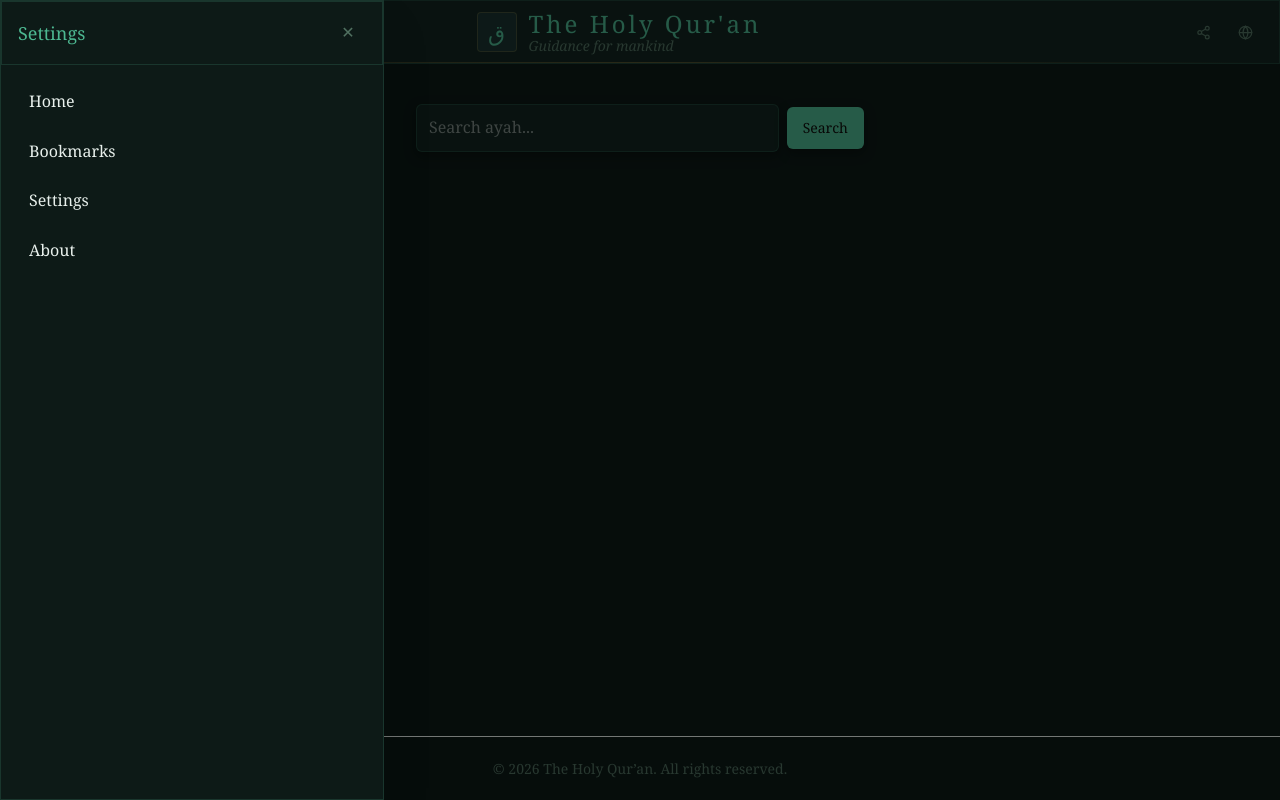
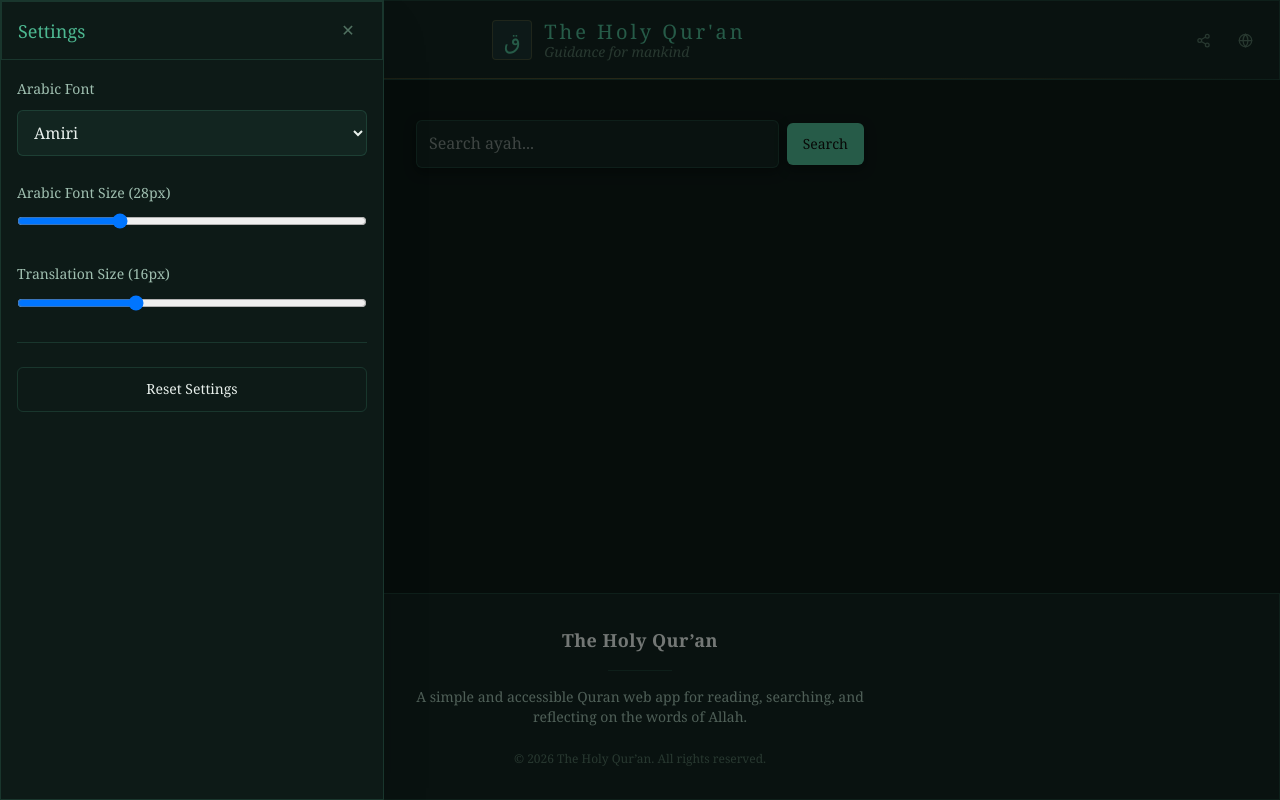
Before and after one commit to mkiuzzal01/quran-web, a Next.js app: page / in a window 1280 px wide. Both pictures are taken after a click on the button 35 px from the left and 32 px from the top of the page. Built offline with nearby package versions, Linux system fonts and the light colour scheme.

Commit message:
impment sidebar setting inputs

```diff
--- a/app/components/layouts/Footer.tsx
+++ b/app/components/layouts/Footer.tsx
@@ -1,15 +1,31 @@
-import Container from '../shared/Container'
+import Container from "../shared/Container";
 
 export default function Footer() {
   return (
-    <footer className="h-16 bg-base border-t flex items-center">
-      <Container className="flex items-center w-full">
-        <div className="flex-1 flex justify-center">
-          <span className="text-muted text-sm">
+    <footer className="bg-surface border-t border-theme mt-16">
+      <Container className="py-8">
+        <div className="flex flex-col items-center gap-4 text-center">
+
+          {/* Branding */}
+          <h3 className="text-primary text-lg font-semibold tracking-wide">
+            The Holy Qur’an
+          </h3>
+
+          {/* Divider */}
+          <div className="w-16 divider" />
+
+          {/* Description */}
+          <p className="text-secondary text-sm max-w-md">
+            A simple and accessible Quran web app for reading, searching,
+            and reflecting on the words of Allah.
+          </p>
+
+          {/* Footer Bottom */}
+          <div className="text-muted text-xs pt-2">
             © {new Date().getFullYear()} The Holy Qur’an. All rights reserved.
-          </span>
+          </div>
         </div>
       </Container>
     </footer>
-  )
+  );
 }
--- a/app/components/layouts/Navbar.tsx
+++ b/app/components/layouts/Navbar.tsx
@@ -12,7 +12,7 @@ export default function Navbar() {
 
   return (
     <>
-      <header className="h-16 bg-surface border-b border-theme flex items-center relative">
+      <header className="h-20 bg-surface border-b border-theme flex items-center relative">
 
         {/* Bottom accent line */}
         <div className="absolute bottom-0 left-0 right-0 h-px"
@@ -41,7 +41,7 @@ export default function Navbar() {
               </div>
 
               <div className="flex flex-col gap-[3px]">
-                <span className="text-gold text-2xl tracking-[3px] font-medium leading-none">
+                <span className="text-gold text-lg lg:text-xl 2xl:text-2xl tracking-[3px] font-medium leading-none">
                   The Holy Qur'an
                 </span>
                 <span className="text-muted text-sm italic leading-none">
--- a/app/components/layouts/SaidBar.tsx
+++ b/app/components/layouts/SaidBar.tsx
@@ -2,35 +2,88 @@
 
 import { useAppDispatch, useAppSelector } from "@/app/redux/hooks";
 import { closeSettings } from "@/app/redux/slice/ui.slice";
+import { updateSettings, resetSettings } from "@/app/redux/slice/settingsSlice";
 import Sheet from "../shared/Sheet";
 
 export default function Sidebar() {
   const dispatch = useAppDispatch();
-  const open = useAppSelector((state) => state.ui.settingsOpen);
+  const { settingsOpen } = useAppSelector((state) => state.ui);
+  const { arabicFont, arabicSize, translationSize } = useAppSelector((state) => state.settings);
 
   return (
     <Sheet
-      open={open}
+      open={settingsOpen}
       onClose={() => dispatch(closeSettings())}
       side="left"
       width="w-96"
       title="Settings"
     >
-      <div className="flex-1 p-4 space-y-2">
-        <button className="w-full text-left px-3 py-2 rounded hover:bg-gold/10">
-          Home
-        </button>
+      <div className="flex flex-col h-full p-4 space-y-6">
 
-        <button className="w-full text-left px-3 py-2 rounded hover:bg-gold/10">
-          Bookmarks
-        </button>
+        {/* Section: Arabic Font */}
+        <div>
+          <label className="text-secondary text-sm">
+            Arabic Font
+          </label>
+          <select
+            value={arabicFont}
+            onChange={(e) =>
+              dispatch(updateSettings({ arabicFont: e.target.value as any }))
+            }
+            className="input mt-2"
+          >
+            <option value="amiri">Amiri</option>
+            <option value="uthmanic">Uthmanic</option>
+          </select>
+        </div>
 
-        <button className="w-full text-left px-3 py-2 rounded hover:bg-gold/10">
-          Settings
-        </button>
+        {/* Arabic Size */}
+        <div>
+          <label className="text-secondary text-sm">
+            Arabic Font Size ({arabicSize}px)
+          </label>
+          <input
+            type="range"
+            min="20"
+            max="48"
+            value={arabicSize}
+            onChange={(e) =>
+              dispatch(updateSettings({ arabicSize: Number(e.target.value) }))
+            }
+            className="w-full mt-2"
+          />
+        </div>
 
-        <button className="w-full text-left px-3 py-2 rounded hover:bg-gold/10">
-          About
+        {/* Translation Size */}
+        <div>
+          <label className="text-secondary text-sm">
+            Translation Size ({translationSize}px)
+          </label>
+          <input
+            type="range"
+            min="12"
+            max="24"
+            value={translationSize}
+            onChange={(e) =>
+              dispatch(
+                updateSettings({
+                  translationSize: Number(e.target.value),
+                })
+              )
+            }
+            className="w-full mt-2"
+          />
+        </div>
+
+        {/* Divider */}
+        <div className="divider" />
+
+        {/* Reset Button */}
+        <button
+          onClick={() => dispatch(resetSettings())}
+          className="btn btn-outline w-full"
+        >
+          Reset Settings
         </button>
       </div>
     </Sheet>
--- a/app/providers/StoreProvider.tsx
+++ b/app/providers/StoreProvider.tsx
@@ -2,11 +2,17 @@
 
 import { Provider } from "react-redux";
 import { store } from "../redux/store";
+import { PersistGate } from "redux-persist/integration/react";
+import { persistor } from "../redux/persist";
 
 export default function StoreProvider({
   children,
 }: {
   children: React.ReactNode;
 }) {
-  return <Provider store={store}>{children}</Provider>;
+  return <Provider store={store}>
+    <PersistGate loading={null} persistor={persistor}>
+      {children}
+    </PersistGate>
+  </Provider>;
 }
--- /dev/null
+++ b/app/redux/persist.ts
@@ -0,0 +1,26 @@
+import { configureStore } from "@reduxjs/toolkit";
+import settingsReducer from "./slice/settingsSlice";
+import storage from "redux-persist/lib/storage";
+import { persistReducer, persistStore } from "redux-persist";
+
+const persistConfig = {
+  key: "settings",
+  storage,
+};
+
+const persistedReducer = persistReducer(persistConfig, settingsReducer);
+
+export const store = configureStore({
+  reducer: {
+    settings: persistedReducer,
+  },
+  middleware: (getDefaultMiddleware) =>
+    getDefaultMiddleware({
+      serializableCheck: false,
+    }),
+});
+
+export const persistor = persistStore(store);
+
+export type RootState = ReturnType<typeof store.getState>;
+export type AppDispatch = typeof store.dispatch;
--- /dev/null
+++ b/app/redux/slice/settingsSlice.ts
@@ -0,0 +1,28 @@
+
+import { createSlice, PayloadAction } from "@reduxjs/toolkit";
+
+type SettingsState = {
+  arabicFont: "amiri" | "uthmanic";
+  arabicSize: number;
+  translationSize: number;
+};
+
+const initialState: SettingsState = {
+  arabicFont: "amiri",
+  arabicSize: 28,
+  translationSize: 16,
+};
+
+const settingsSlice = createSlice({
+  name: "settings",
+  initialState,
+  reducers: {
+    updateSettings(state, action: PayloadAction<Partial<SettingsState>>) {
+      Object.assign(state, action.payload);
+    },
+    resetSettings: () => initialState,
+  },
+});
+
+export const { updateSettings, resetSettings } = settingsSlice.actions;
+export default settingsSlice.reducer;
--- a/app/redux/store.ts
+++ b/app/redux/store.ts
@@ -1,9 +1,11 @@
 import { configureStore } from "@reduxjs/toolkit";
 import uiReducer from "./slice/ui.slice";
+import settingsReducer from "./slice/settingsSlice";
 
 export const store = configureStore({
   reducer: {
     ui: uiReducer,
+    settings: settingsReducer,
   },
 });
 
--- a/package.json
+++ b/package.json
@@ -14,7 +14,8 @@
     "next": "16.2.4",
     "react": "19.2.4",
     "react-dom": "19.2.4",
-    "react-redux": "^9.2.0"
+    "react-redux": "^9.2.0",
+    "redux-persist": "^6.0.0"
   },
   "devDependencies": {
     "@tailwindcss/postcss": "^4",
```
Also changed, not shown: 1 other file (tests, documents, lock files or other folders).
